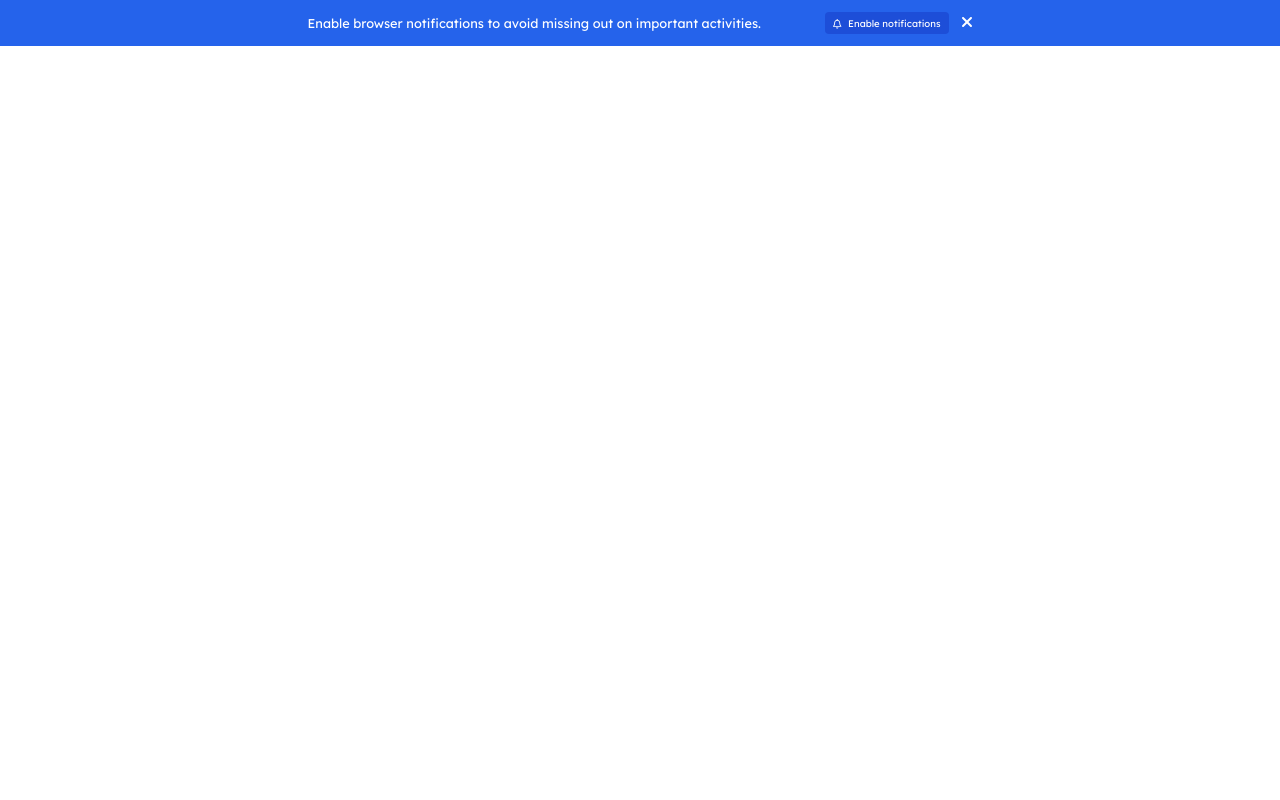
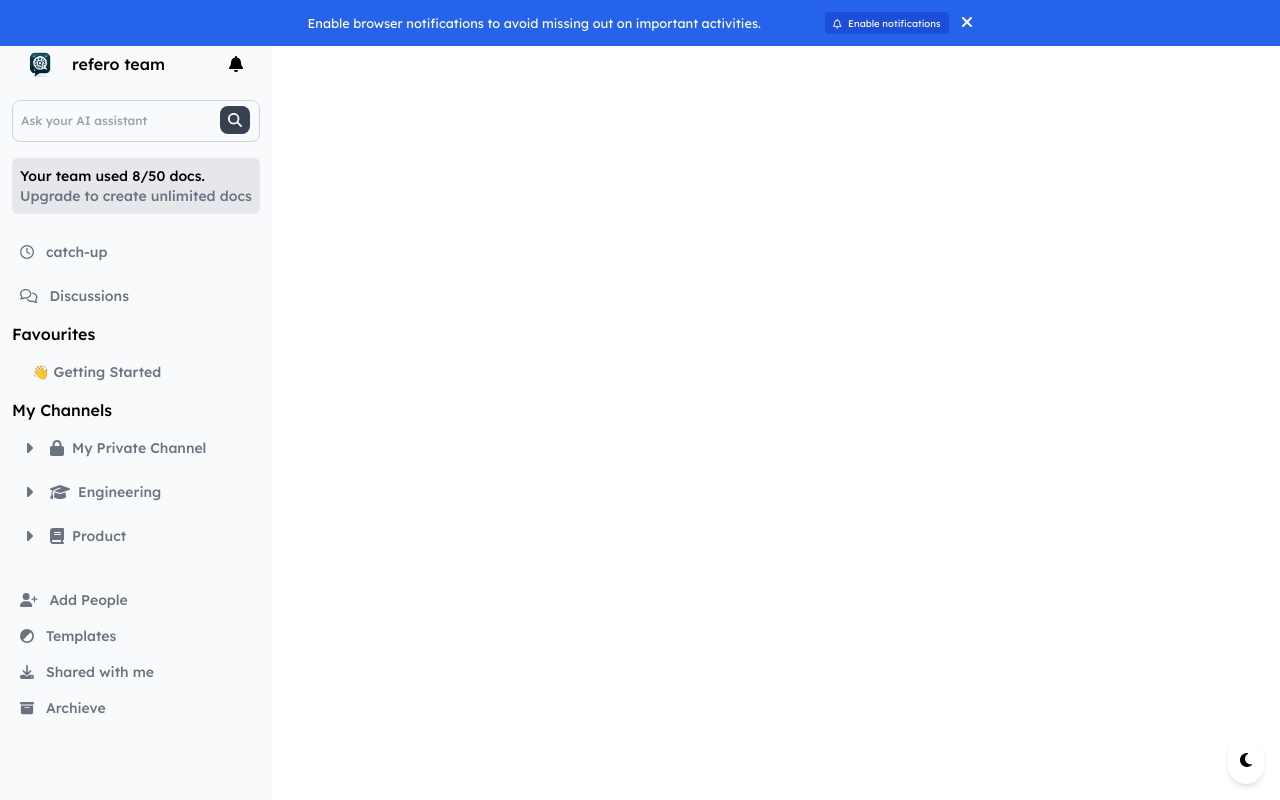
Before and after one commit to aeonaxy-official/ReactTailwindBoilerplate, a React (Create React App) app: page / in a window 1280 px wide. Built offline with nearby package versions, Linux system fonts and the light colour scheme.

Commit message:
add sidebar

```diff
--- a/package.json
+++ b/package.json
@@ -14,6 +14,7 @@
     "postcss": "^8.4.38",
     "react": "^18.2.0",
     "react-dom": "^18.2.0",
+    "react-responsive": "^10.0.0",
     "react-scripts": "5.0.1",
     "tailwindcss": "^3.4.3",
     "web-vitals": "^2.1.4"
--- a/src/App.js
+++ b/src/App.js
@@ -1,10 +1,13 @@
 import NotificationBar from "./pages/components/NotificationBar";
-
+import SideBar from "./pages/components/SideBar"
 
 function App() {
   return (
     <div>
    <NotificationBar />
+   <div style={{ marginTop: "250px" }}> {/* Adjust margin-left based on the width of your sidebar */}
+        <SideBar />
+      </div>
     </div>
   );
 }
--- /dev/null
+++ b/src/pages/components/Dropdown.jsx
@@ -0,0 +1,49 @@
+import React, { useState } from 'react';
+import { FontAwesomeIcon } from '@fortawesome/react-fontawesome';
+import { faCaretDown } from '@fortawesome/free-solid-svg-icons';
+
+function Dropdown({ title, items, darkMode ,faicon}) {
+  const [isOpen, setIsOpen] = useState(false);
+
+  const toggleDropdown = () => {
+    setIsOpen(!isOpen);
+  };
+
+  return (
+    <li>
+    <div className="relative inline-block text-white">
+      <button
+        onClick={toggleDropdown}
+        className="flex items-center rounded px-3 py-2 focus:outline-none"
+      >
+        <FontAwesomeIcon
+          icon={faCaretDown}
+          className={`transform transition-transform duration-300 ${
+            !isOpen ? '-rotate-90' : ''
+          } ${darkMode ? 'text-white' : 'text-gray-500'}`}
+        />
+        <FontAwesomeIcon
+          icon={faicon}
+          className={`${darkMode ? 'text-white' : 'text-gray-500'} pl-4`}
+        />
+        <h6 className={`pl-2 text-sm ${darkMode ? 'text-white' : 'text-gray-500'}`}>{title}</h6>
+      </button>
+      {isOpen && (
+        <div className="dropdown-content">
+          <ul className={`py-1 text-xs ${darkMode ? 'text-white' : 'text-gray-500'}`}>
+            {items.map((item, index) => (
+              <li key={index}>
+                <a href={item.link} className={`block px-4 py-2 hover:bg-gray-100 hover:bg-gray-100  group ${darkMode ? 'dark:hover:bg-gray-700' : 'dark:hover:bg-gray-100'}`}>
+                  {item.label}
+                </a>
+              </li>
+            ))}
+          </ul>
+        </div>
+      )}
+    </div>
+    </li>
+  );
+}
+
+export default Dropdown;
--- /dev/null
+++ b/src/pages/components/ListItem.jsx
@@ -0,0 +1,15 @@
+import React from 'react';
+import { FontAwesomeIcon } from '@fortawesome/react-fontawesome';
+
+const ListItem = ({ name, link, icon, darkMode ,iconclass}) => {
+  return (
+    <li className='text-sm'>
+      <a href={link} className={`flex items-center p-2 rounded-lg group ${darkMode ? 'text-white dark:hover:bg-gray-700' : 'text-gray-500 dark:hover:bg-gray-100'}`}>
+        <FontAwesomeIcon icon={icon} className={` ${iconclass}`}/>
+        <span className="ms-3">{name}</span>
+      </a>
+    </li>
+  );
+};
+
+export default ListItem;
--- a/src/pages/components/NotificationBar.jsx
+++ b/src/pages/components/NotificationBar.jsx
@@ -13,7 +13,7 @@ const NotificationBar = () => {
   return (
     <div>
       {notificationVisible && (
-        <div className="bg-blue-600 p-3 text-white text-center flex items-center justify-center notification">
+        <div className="bg-blue-600 p-3 text-white text-center flex items-center justify-center notification fixed top-0 left-0 right-0 z-50">
           <div style={{ whiteSpace: "nowrap" }}>Enable browser notifications to avoid missing out on important activities.</div>
           <div className='flex text-center'>
             <button className='bg-blue-700 hover:bg-blue-800 p-1 pl-2 pr-2 rounded mr-3' style={{ whiteSpace: "nowrap", fontSize: "0.6rem" }}>
--- a/src/pages/components/SideBar.jsx
+++ b/src/pages/components/SideBar.jsx
@@ -0,0 +1,157 @@
+import React, { useState } from 'react';
+import { useMediaQuery } from 'react-responsive';
+import { FontAwesomeIcon } from '@fortawesome/react-fontawesome';
+import { faSearch, faTimes, faSun, faMoon, faGraduationCap, faLock, faBook, faUserPlus, faArchive, faCircleHalfStroke, faFolderOpen, faGreaterThan, faLessThan, faChevronCircleRight, faEllipsisVertical, faDownload } from '@fortawesome/free-solid-svg-icons';
+import logo from "./logo.png";
+import { faBell } from '@fortawesome/free-solid-svg-icons';
+import { faClock, faComments } from '@fortawesome/free-regular-svg-icons';
+import Dropdown from './Dropdown';
+import ListItem from './ListItem';
+
+const SideBar = () => {
+  const [sidebarOpen, setSidebarOpen] = useState(false);
+  const isMobile = useMediaQuery({ maxWidth: 640 });
+  const [isDropdownOpen, setIsDropdownOpen] = useState(false);
+  const [darkMode, setDarkMode] = useState(false);
+  const dropdown1Items = [
+    { label: 'Dashboard', link: '#' },
+    { label: 'Settings', link: '#' },
+    { label: 'Earnings', link: '#' },
+    { label: 'Sign out', link: '#' },
+  ];
+
+  const toggleSidebar = () => {
+    setSidebarOpen(!sidebarOpen);
+  };
+
+  const closeSidebar = () => {
+    setSidebarOpen(false);
+  };
+
+  const toggleDarkMode = () => {
+    setDarkMode(!darkMode);
+  };
+
+  const sidebarClass = `fixed top-0 left-0 z-40 w-65 sm:w-70 h-screen transition-transform ${
+    sidebarOpen ? '-translate-x-0' : '-translate-x-full'
+  } sm:translate-x-0 ${darkMode ? 'dark:bg-gray-800' : 'bg-gray-50'}`;
+
+  const pageContentClass = `p-4 sm:ml-64 pl-10 ${
+    darkMode ? 'bg-gray-900 text-white' : 'bg-white text-black'
+  }`;
+
+  return (
+    <div>
+      <div>
+      <button
+        data-drawer-target="default-sidebar"
+        data-drawer-toggle="default-sidebar"
+        aria-controls="default-sidebar"
+        type="button"
+        className="inline-flex items-center p-2 mt-2 ms-3 text-sm text-gray-500 rounded-lg sm:hidden hover:bg-gray-100 focus:outline-none focus:ring-2 focus:ring-gray-200 dark:text-gray-400 dark:hover:bg-gray-700 dark:focus:ring-gray-600"
+        onClick={toggleSidebar}
+      >
+        <span className="sr-only">Open sidebar</span>
+        <svg
+          className="w-6 h-6"
+          aria-hidden="true"
+          fill="currentColor"
+          viewBox="0 0 20 20"
+          xmlns="http://www.w3.org/2000/svg"
+        >
+          <path
+            clipRule="evenodd"
+            fillRule="evenodd"
+            d="M2 4.75A.75.75 0 012.75 4h14.5a.75.75 0 010 1.5H2.75A.75.75 0 012 4.75zm0 10.5a.75.75 0 01.75-.75h7.5a.75.75 0 010 1.5h-7.5a.75.75 0 01-.75-.75zM2 10a.75.75 0 01.75-.75h14.5a.75.75 0 010 1.5H2.75A.75.75 0 012 10z"
+          ></path>
+        </svg>
+      </button>
+
+      <aside
+        id="default-sidebar"
+        className={sidebarClass}
+        aria-label="Sidebar"
+      >
+        {/* Close button at the top of sidebar */}
+        {isMobile && (
+          <button
+            className="absolute top-0 right-0 m-1 text-gray-500 hover:text-gray-900 focus:outline-none bg-red"
+            onClick={closeSidebar}
+          >
+            <span className="sr-only ">Close sidebar</span>
+            <FontAwesomeIcon icon={faTimes} />
+          </button>
+        )}
+{/* Sidebar content */}
+<div className="h-full px-3 py-4 overflow-y-auto">
+  <ul className="space-y-2 font-medium">
+    <li className='pt-5 flex'>
+      <a href="/dashboard" className={`flex items-center p-2 rounded-lg group ${darkMode ? 'text-white ' : 'text-black'}`}>
+        <img src={logo} alt="Logo" className="w-10 h-10 text-gray-500 transition duration-75 dark:text-gray-400 group-hover:text-gray-900 dark:group-hover:text-white" />
+        <span className="ms-3">refero team</span>
+      </a>
+      <a className={`p-4 ${darkMode ? 'text-white' : 'text-black'}`} href='/notifications'>
+      <button>
+      <FontAwesomeIcon icon={faBell} className='pl-10'/>
+      </button>
+      </a>
+    </li>
+    <li>
+      <form className="max-w-md mx-auto">
+          <label htmlFor="default-search" className={`mb-2 text-sm font-medium sr-only ${darkMode ? 'text-white' : 'text-black'}`}>Search</label>
+          <div className="relative">
+             <input type="search" id="default-search" className={`block w-full p-3 pr-16 ps-2 text-xs border border-gray-300 rounded-lg focus:ring-gray-500 focus:border-gray-500 dark:border-gray-600 dark:placeholder-gray-400 dark:focus:border-gray-500 ${darkMode ? 'text-white bg-gray-700 dark:bg-gray-700' : 'text-black bg-gray-50 dark:bg-gray-100'}`} placeholder="Ask your AI assistant" required />
+              <button type="submit" className={`absolute end-2.5 bottom-2 bg-gray-700 hover:bg-gray-800 focus:ring-4 focus:outline-none focus:ring-gray-300 font-medium rounded-lg text-sm px-2 py-1 ${darkMode ? 'text-white dark:bg-gray-600 dark:hover:bg-gray-700 dark:focus:ring-gray-800' : 'text-white dark:bg-gray-600 dark:hover:bg-gray-700 dark:focus:ring-gray-800'}`}><FontAwesomeIcon icon={faSearch} /></button>
+          </div>
+      </form>
+    </li>
+    <li className='pt-2 text-left pb-3'>
+      <a href='/pricing'>
+      <div className={`h-auto w-full p-2  text-sm rounded-md m4 p-1.5 ${darkMode ? 'bg-gray-700 text-white' : 'bg-gray-200 text-black'}`}>
+        <h1 className='text-sm'>Your team used 8/50 docs.</h1>
+        <p className='text-2xs text-gray-500'>Upgrade to create unlimited docs</p>
+      </div>
+      </a>
+    </li>
+    <ListItem name="catch-up" link="/catch-up" icon={faClock} darkMode={darkMode} />
+    <ListItem name="Discussions" link="/Discussions" icon={faComments} darkMode={darkMode} />
+    <p className={`text-base ${darkMode ? 'text-white' : 'text-black'} text-left`}>Favourites</p>
+    <ListItem name="👋 Getting Started" link="/favourites/getting-started" darkMode={darkMode} />
+    <p className={`text-base ${darkMode ? 'text-white' : 'text-black'} text-left`}>My Channels</p>
+    <Dropdown title="My Private Channel" items={[
+      { label: '👋 Getting Started', link: '/My Private Channel/👋 Getting Started' }
+    ]} darkMode={darkMode} faicon={faLock}/>
+    <Dropdown title="Engineering" items={[
+      { label: '👋 Getting Started', link: '/Engineering/👋 Getting Started' }
+    ]} darkMode={darkMode} faicon={faGraduationCap}/>
+    <Dropdown title="Product" items={[
+      { label: '👋 Getting Started', link: '/Product/👋 Getting Started' }
+    ]} darkMode={darkMode} faicon={faBook}/>
+    <div className='relative bottom-0 pt-5'>
+      <ListItem icon={faUserPlus} name="Add People" link="/add" darkMode={darkMode}/>
+      <ListItem icon={faCircleHalfStroke} name="Templates" link="/templates" iconclass="rotate-45"darkMode={darkMode}/>
+      <ListItem icon={faDownload} name="Shared with me" link="/shared" darkMode={darkMode}/>
+      <ListItem icon={faArchive} name="Archieve" link="/archieve" darkMode={darkMode}/>
+    </div>
+  </ul>
+</div>
+      </aside>
+
+      {/* Dark mode toggle button */}
+      <button
+        className="fixed bottom-4 right-4 z-50 p-3 bg-white rounded-full w-15 h-15 shadow-md focus:outline-none text-center"
+        onClick={toggleDarkMode}
+      >
+        <FontAwesomeIcon icon={darkMode ? faSun : faMoon} className={darkMode ? 'text-black' : 'text-black'} />
+      </button>
+
+      {/* Main content */}
+      <div className={pageContentClass}>
+
+</div>
+    </div>
+    </div>
+  );
+};
+
+export default SideBar;
```
Also changed, not shown: src/pages/components/logo.png (added), 1 other file (tests, documents, lock files or other folders).
